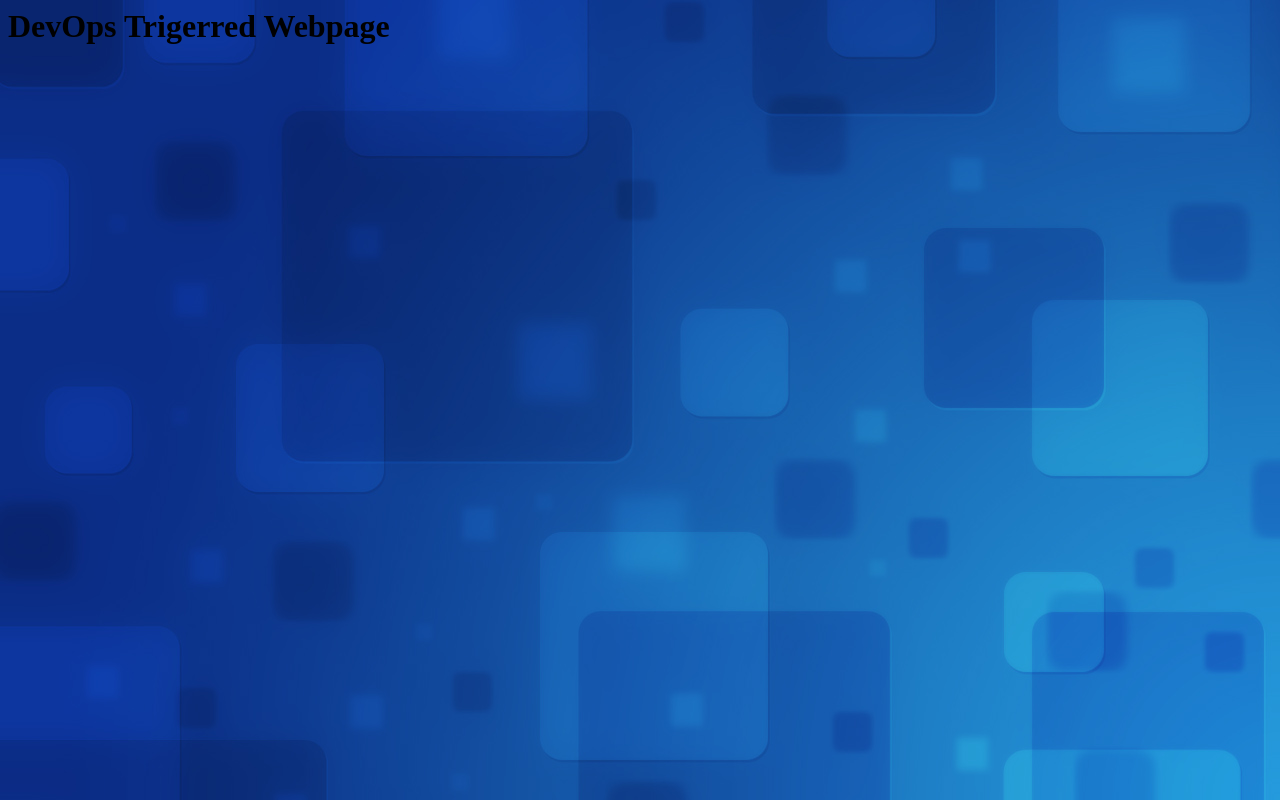
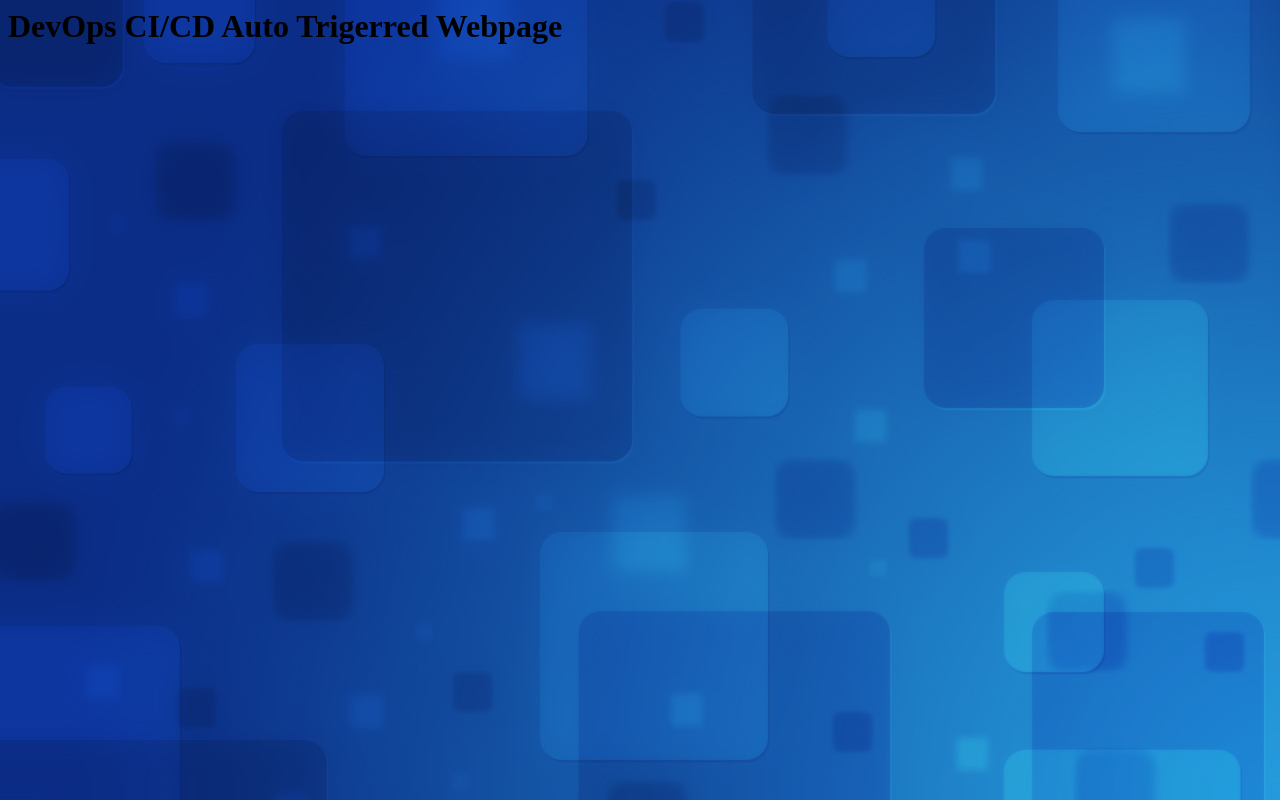
Before and after one commit to sharadkumarsangal/gitdemo, a plain HTML site: page devopsIQ/index.html in a window 1280 px wide. Drawn offline with Linux system fonts and the light colour scheme.

Commit message:
Committed

```diff
--- a/devopsIQ/index.html
+++ b/devopsIQ/index.html
@@ -1,6 +1,6 @@
 <html>
-<title>Jenkins Webhook Website</title>
+<title>Jenkins Webhook Updated Website</title>
 <body background="images/1.jpg">
-<h1>DevOps Trigerred Webpage</h1>
+<h1>DevOps CI/CD Auto Trigerred Webpage</h1>
 </body>
 </html>
```
